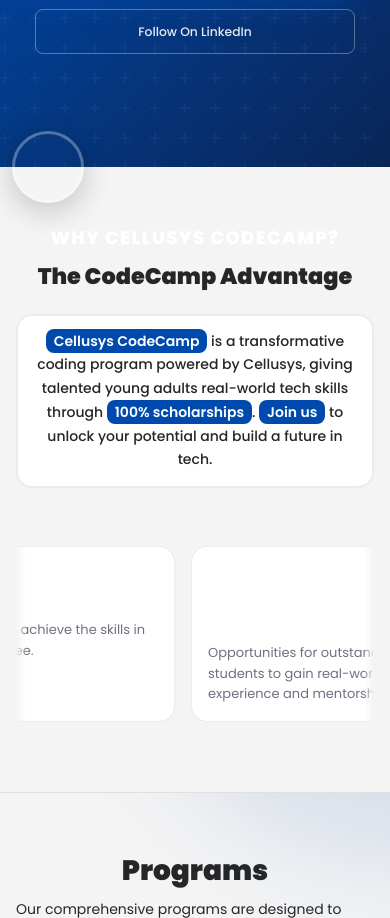
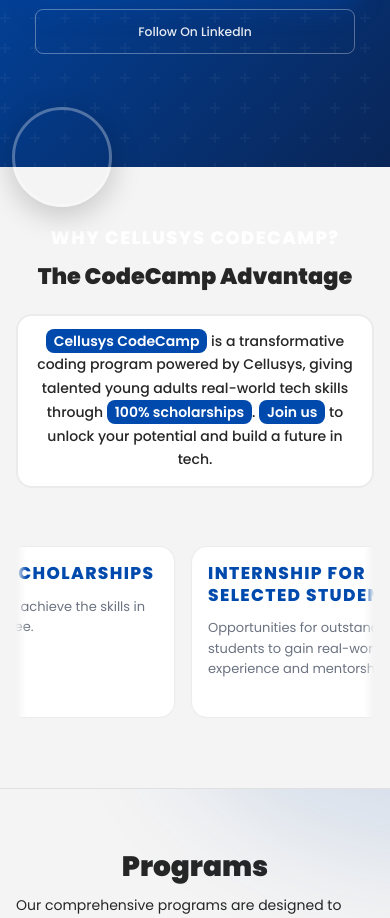
Before and after one commit to LexTech01/codecamp-application, a Flask app: page / in a window 390 px wide. Shown: the part 705-1623 px from the top of the page. Run offline with Flask 3, Linux system fonts and the light colour scheme; data that the repository does not hold is empty; parts of the project's set-up code (start-up, migrations or seed data) failed here and were passed over; some libraries are stand-ins or nearby versions; grey boxes are pictures that could not be loaded.

Commit message:
fix about container

```diff
--- a/app/static/css/responsive.css
+++ b/app/static/css/responsive.css
@@ -206,10 +206,10 @@
   }
 
   .landing-hero #logo {
-    width: 100px;
-    height: 100px;
+    width: 130px;
+    height: 130px;
     left: 16px;
-    bottom: -50px;
+    bottom: -60px;
   }
 
   #about {
@@ -328,7 +328,11 @@
 
   .result-stats {
     grid-template-columns: 1fr;
-  }
+
+  }
+
+  #about .about-container h3 {
+  color: #004aad;}
 }
 
 /* ── 768px — Tablet portrait ── */
@@ -435,8 +439,9 @@
     min-height: 160px;
   }
 
-  .about-container h3 {
+  #about .about-container h3 {
     font-size: 17px;
+    color:#004aad;
   }
 
   .teams {
@@ -636,11 +641,11 @@
   }
 
   .landing-hero #logo {
-    width: 100px;
-    height: 100px;
+    width: 120px;
+    height: 120px;
     left: -3%;
     top: auto;
-    bottom: -50px;
+    bottom: -55px;
   }
 
   .prog {
@@ -776,10 +781,10 @@
 
   .landing-hero #logo {
     top: auto;
-    bottom: -40px;
+    bottom: -45px;
     left: 12px;
-    width: 80px;
-    height: 80px;
+    width: 105px;
+    height: 105px;
   }
 
   .faq-question {
@@ -843,8 +848,8 @@
     border: 1px solid var(--border-color);
   }
 
-  .about-track .about-container h3 {
-    color: var(--text-primary);
+  #about .about-track .about-container h3 {
+    color: #004aad;
   }
 
   .about-track .about-container p {
@@ -962,9 +967,9 @@
 
   .landing-hero #logo {
     top: auto;
-    bottom: -36px;
-    width: 72px;
-    height: 72px;
+    bottom: -40px;
+    width: 100px;
+    height: 100px;
   }
 
   .hero-buttons .btn {
@@ -1369,9 +1374,9 @@
   }
   .landing-hero #logo {
     top: auto;
-    bottom: -30px;
-    width: 60px;
-    height: 60px;
+    bottom: -35px;
+    width: 85px;
+    height: 85px;
     left: 10px;
   }
   .hero-buttons .btn {
@@ -1402,8 +1407,9 @@
     min-height: 110px;
     padding: 12px;
   }
-  .about-container h3 {
+  #about .about-container h3 {
     font-size: 14px;
+    color: #004aad;
   }
   .about-container p {
     font-size: 12px;
@@ -1841,9 +1847,9 @@
   }
   .landing-hero #logo {
     top: auto;
-    bottom: -27px;
-    width: 54px;
-    height: 54px;
+    bottom: -32px;
+    width: 70px;
+    height: 70px;
     left: 10px;
   }
 }
--- a/app/templates/landing.html
+++ b/app/templates/landing.html
@@ -115,6 +115,7 @@
       muted
       loop
       playsinline
+      preload="auto"
     ></video>
     <div class="hero-inner">
       <div class="hero-text">
```
Also changed, not shown: app/static/css/landing.css (line endings or trailing spaces).
